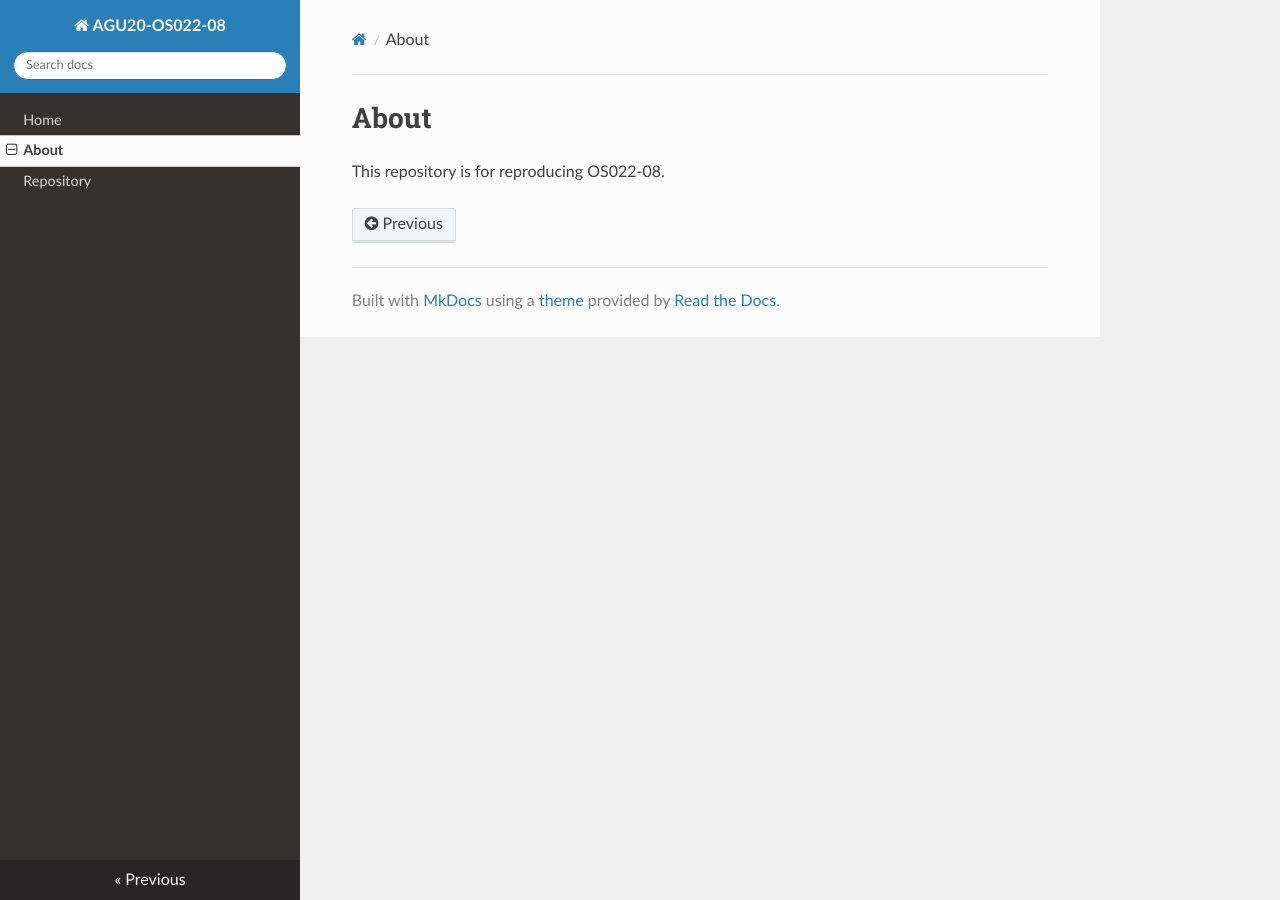
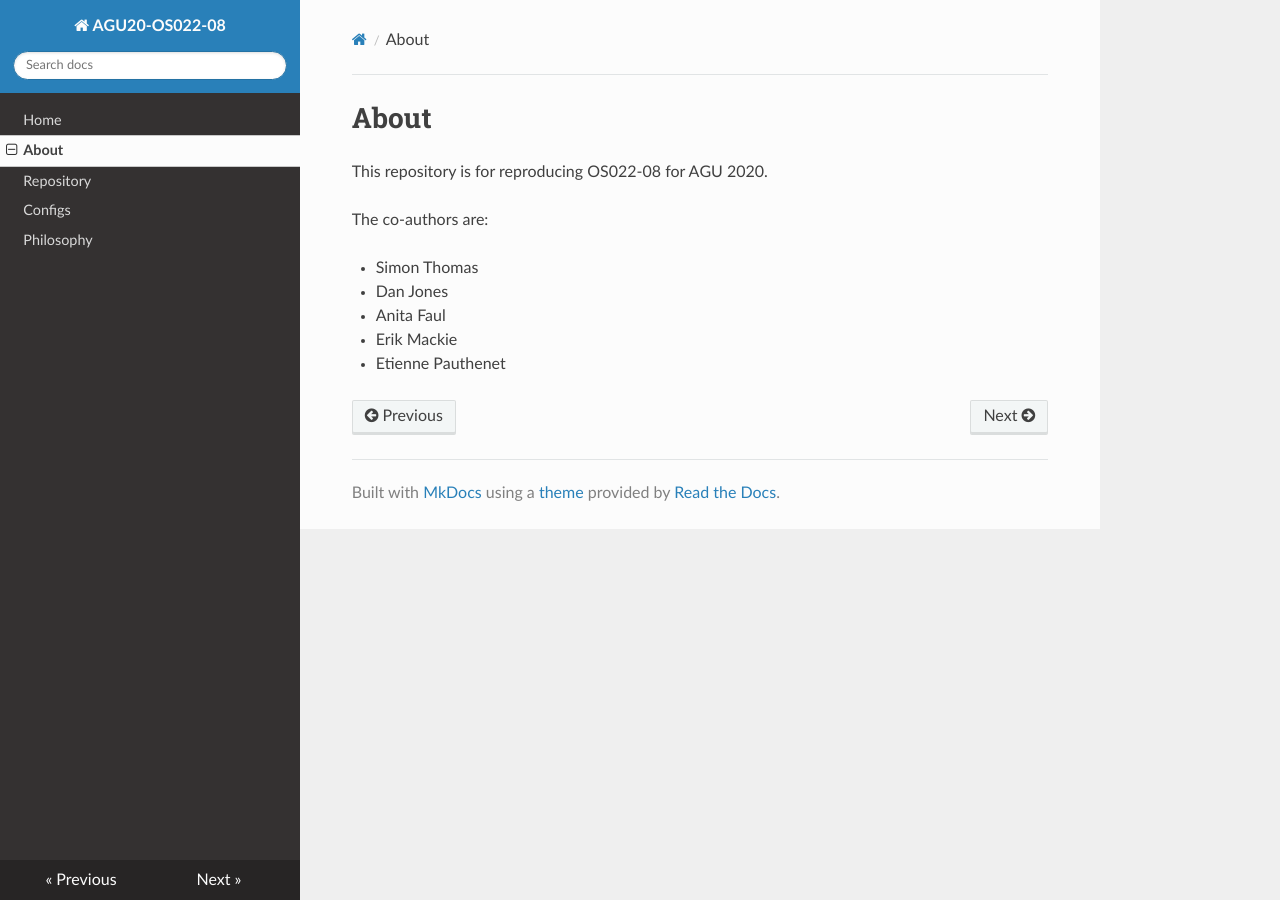
Before and after one commit to so-wise/so-fronts, an MkDocs documentation site: the page built from docs/about.md, in a window 1280 px wide. Built offline with MkDocs 1.6.1, drawn with Linux system fonts in a browser that asks for light colours; nearby versions of some CDN libraries.

```diff
--- a/docs/about.md
+++ b/docs/about.md
@@ -1,3 +1,11 @@
 # About
 
-This repository is for reproducing OS022-08.
+This repository is for reproducing OS022-08 for AGU 2020.
+
+The co-authors are:
+
+ * Simon Thomas
+ * Dan Jones
+ * Anita Faul
+ * Erik Mackie
+ * Etienne Pauthenet
--- a/mkdocs.yml
+++ b/mkdocs.yml
@@ -3,5 +3,8 @@ nav:
     - Home: index.md
     - About: about.md
     - Repository: READMES_COPY/MAIN_README.md
+    - Configs: configs.md
+    - Philosophy: philosophy.md
+
 
 theme: readthedocs
```
Also changed, not shown: README.md (+18 -1 lines), docs/configs.md (added, +1 -0 lines), docs/philosophy.md (added, +17 -0 lines).
